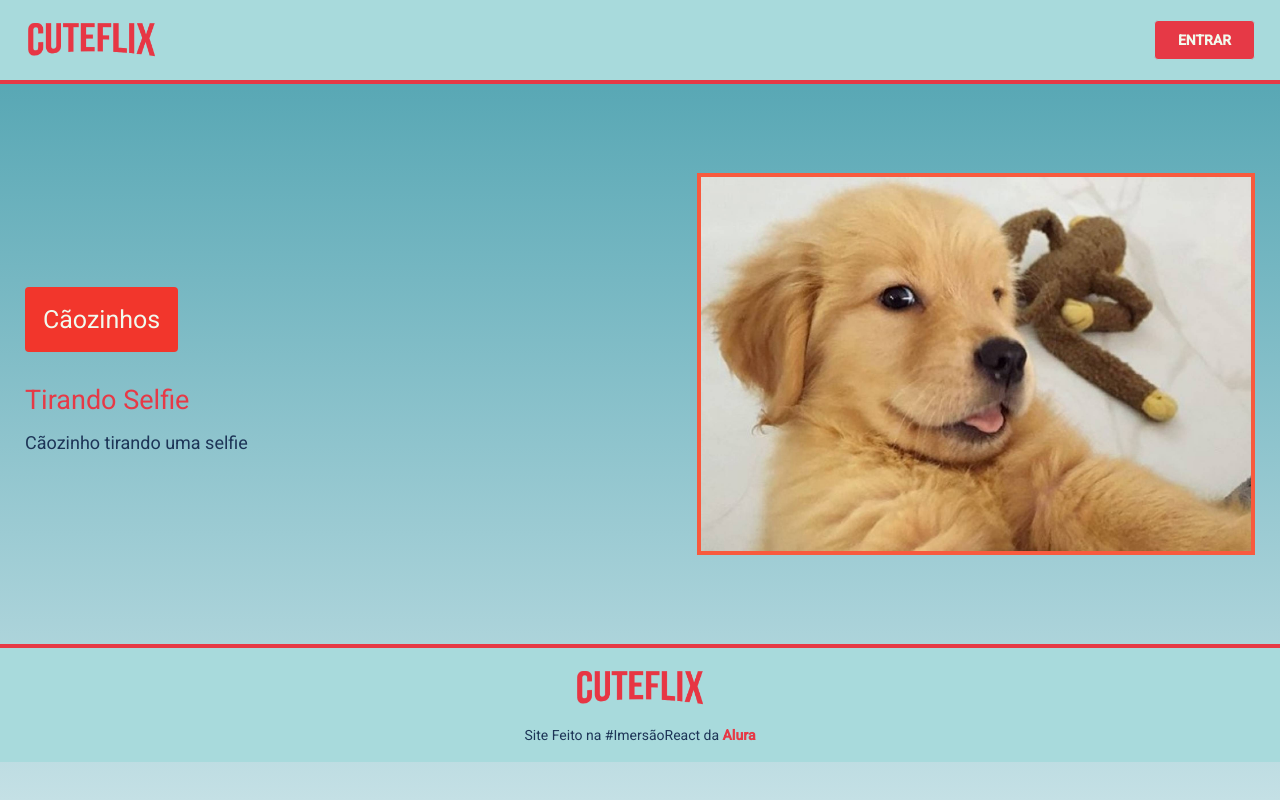
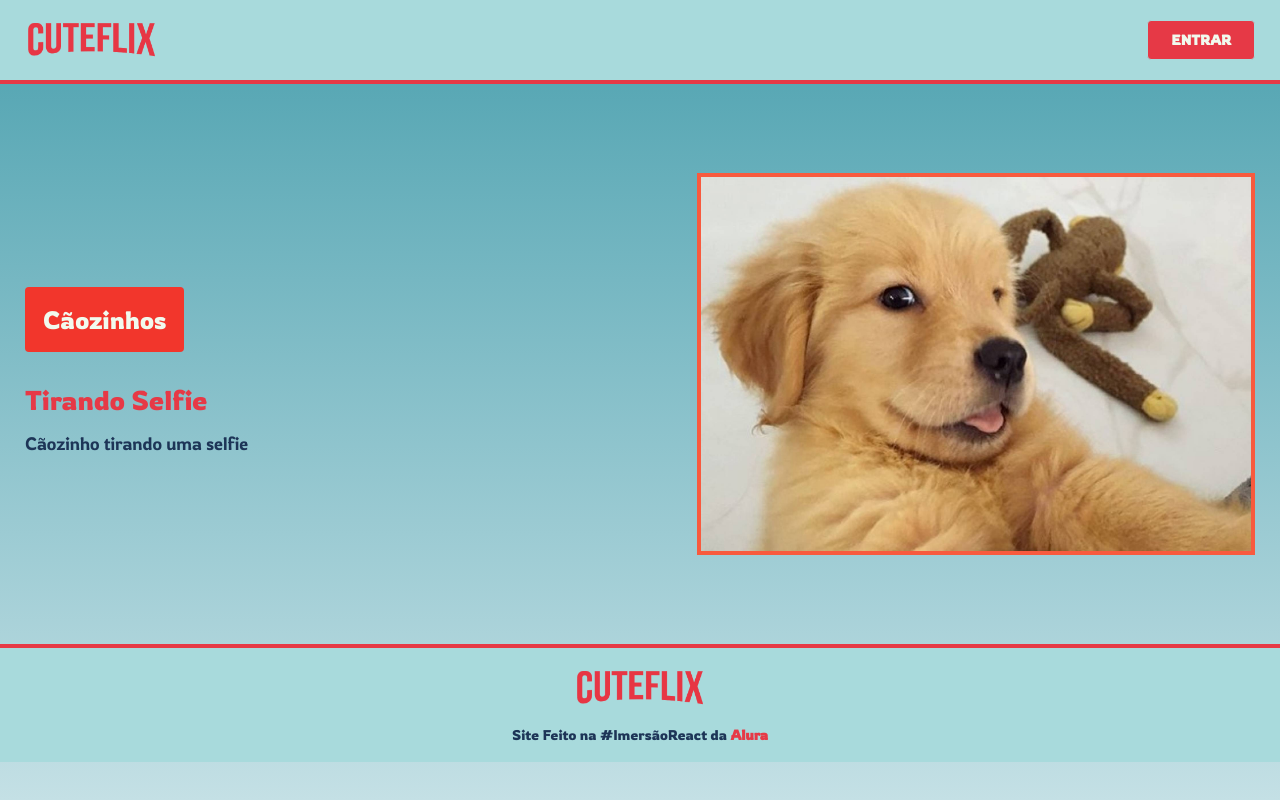
Before and after one commit to AliceAAtalla/CuteFlix, a React (Create React App) app: page / in a window 1280 px wide. Built offline with nearby package versions, Linux system fonts and the light colour scheme.

Commit message:
Mudando as fonts

```diff
--- a/public/index.html
+++ b/public/index.html
@@ -11,7 +11,9 @@
     />
     <link rel="apple-touch-icon" href="%PUBLIC_URL%/logo192.png" />
     <!--Fonts-->
-    <link href="https://fonts.googleapis.com/css2?family=Roboto:wght@400;500&display=swap" rel="stylesheet">    <!--
+    <link href="https://fonts.googleapis.com/css2?family=Fredoka+One&display=swap" rel="stylesheet">
+    <link href="https://fonts.googleapis.com/css2?family=Rowdies:wght@300;400&display=swap" rel="stylesheet">
+    <!--
       manifest.json provides metadata used when your web app is installed on a
       user's mobile device or desktop. See https://developers.google.com/web/fundamentals/web-app-manifest/
     -->
--- a/src/styles/reset.css
+++ b/src/styles/reset.css
@@ -109,7 +109,7 @@ section {
 
 body {
   line-height: 1;
-  font-family: 'Roboto', sans-serif;
+  font-family: 'Rowdies', cursive;
   background: #4ca1af; /* fallback for old browsers */
   background: -webkit-linear-gradient(to top, #c4e0e5, #4ca1af); /* Chrome 10-25, Safari 5.1-6 */
   background: linear-gradient(
```
